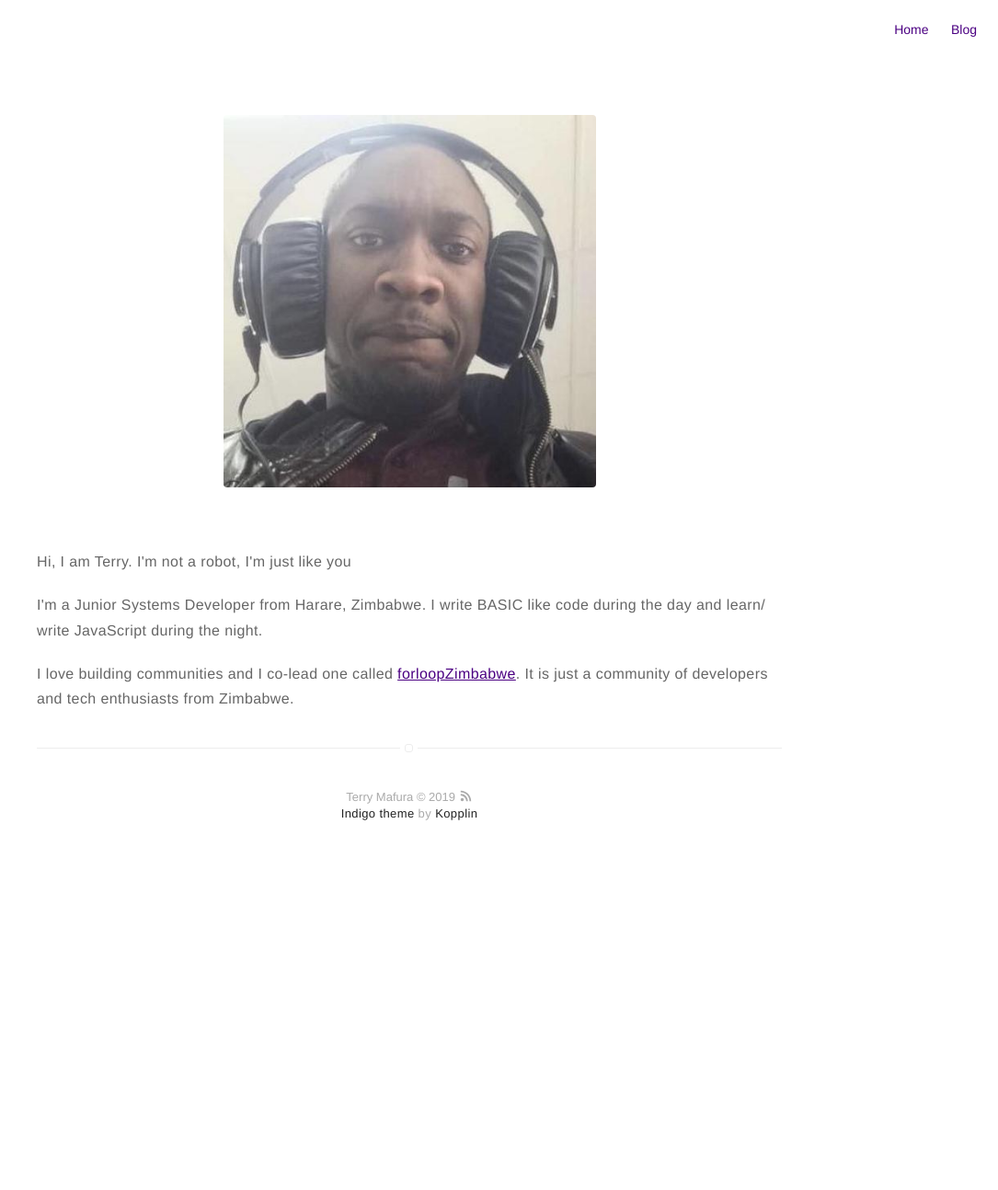
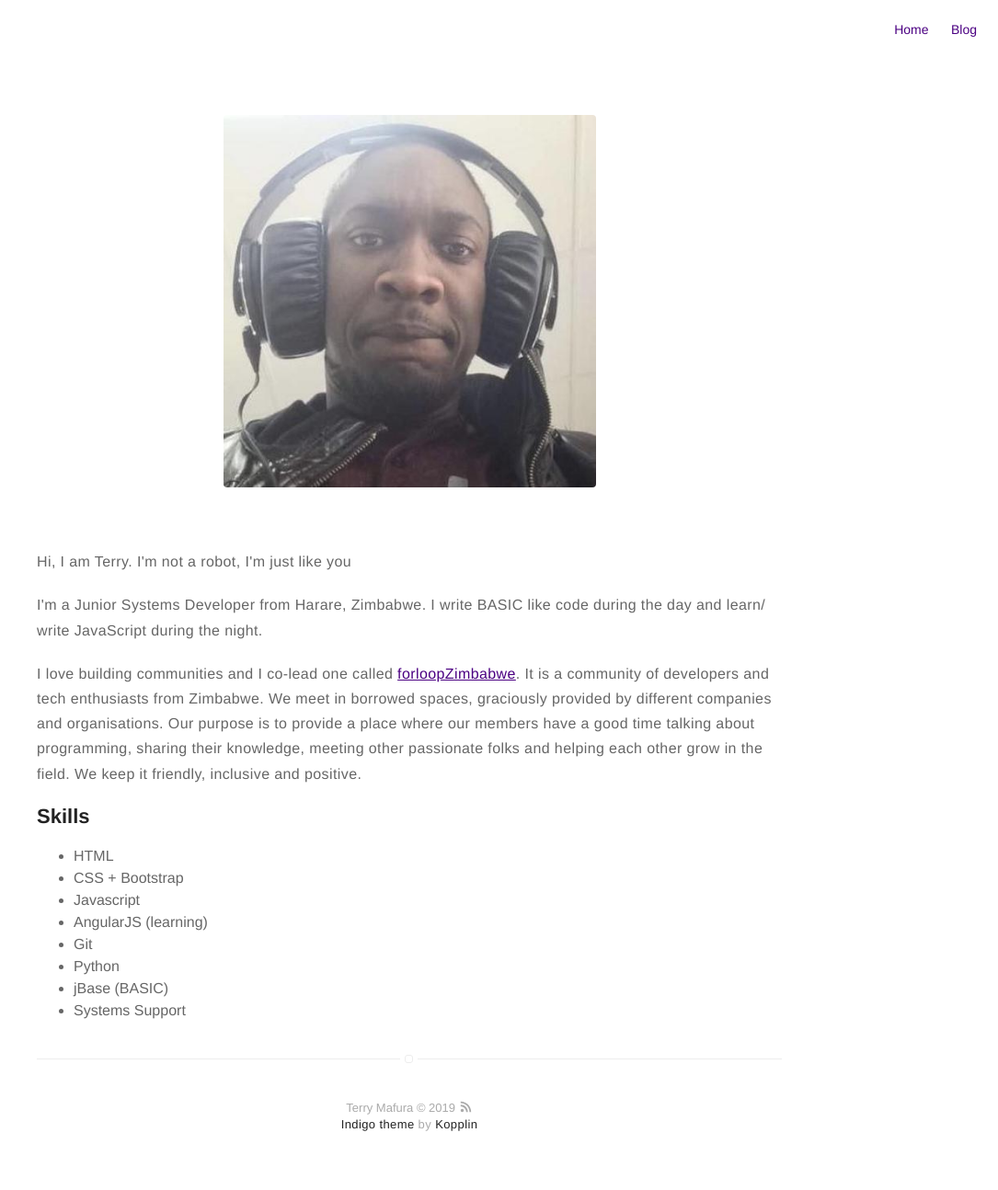
Before and after one commit to terrymafura/maffsojah.github.io, a Jekyll site: the page built from about.md, in a window 1280 px wide. Shown: the whole page at 92% size, without its empty margins (195-1280 px from the left). Built offline with Jekyll 4.4.1, drawn with Linux system fonts in a browser that asks for light colours; before the commit the page ends 956 px from its top, so only the background shows below that.

Commit message:
add more ABOUT details

```diff
--- a/about.md
+++ b/about.md
@@ -7,30 +7,24 @@ layout: page
 <br/>
 <p>Hi, I am Terry. I'm not a robot, I'm just like you</p>
 <p>I'm a Junior Systems Developer from Harare, Zimbabwe. I write BASIC like code during the day and learn/ write JavaScript during the night. </p>
-<p>I love building communities and I co-lead one called <a href="https://forloopzim.co.zw" target="_blank">forloopZimbabwe</a>. It is just a community of developers and tech enthusiasts from Zimbabwe.</p>
+<p>I love building communities and I co-lead one called <a href="https://forloopzim.co.zw" target="_blank">forloopZimbabwe</a>. It is a community of developers and tech enthusiasts from Zimbabwe. We meet in borrowed spaces, graciously provided by different companies and organisations. Our purpose is to provide a place where our members have a good time talking about programming, sharing their knowledge, meeting other passionate folks and helping each other grow in the field. We keep it friendly, inclusive and positive.</p>
 
-<!-- <h2>Skills</h2>
+<h2>Skills</h2>
 <ul class="skill-list">
-	<li>HTML - Jade - Haml - Erb</li>
-	<li>Responsive (Mobile First)</li>
-	<li>CSS (Stylus, Sass, Less)</li>
-	<li>Css Frameworks (Bootstrap, Foundation)</li>
-	<li>Javascript (Design Patterns, Testes)</li>
-	<li>NodeJS</li>
-	<li>AngularJS - ReactJS</li>
-	<li>Grunt - Gulp - Yeoman</li>
+	<li>HTML</li>
+	<li>CSS + Bootstrap</li>
+	<li>Javascript</li>
+	<li>AngularJS (learning)</li>
 	<li>Git</li>
-	<li>PHP</li>
 	<li>Python</li>
-	<li>MySQL - MongoDB</li>
-	<li>Scrum and Kanban</li>
-	<li>TDD e Continuous Integration</li>
+	<li>jBase (BASIC)</li>
+	<li>Systems Support</li>
 </ul>
 
-<h2>Projects</h2>
+<!-- <h2>Projects</h2>
 
 <ul>
 	<li><a href="https://github.com/">Lorem Lorem</a></li>
 	<li><a href="https://github.com/">Ipsum Dolor</a></li>
 	<li><a href="https://github.com/">Dolor Lorem</a></li>
-</ul> -->
+</ul>  -->
```
Also changed, not shown: 2 other files.
